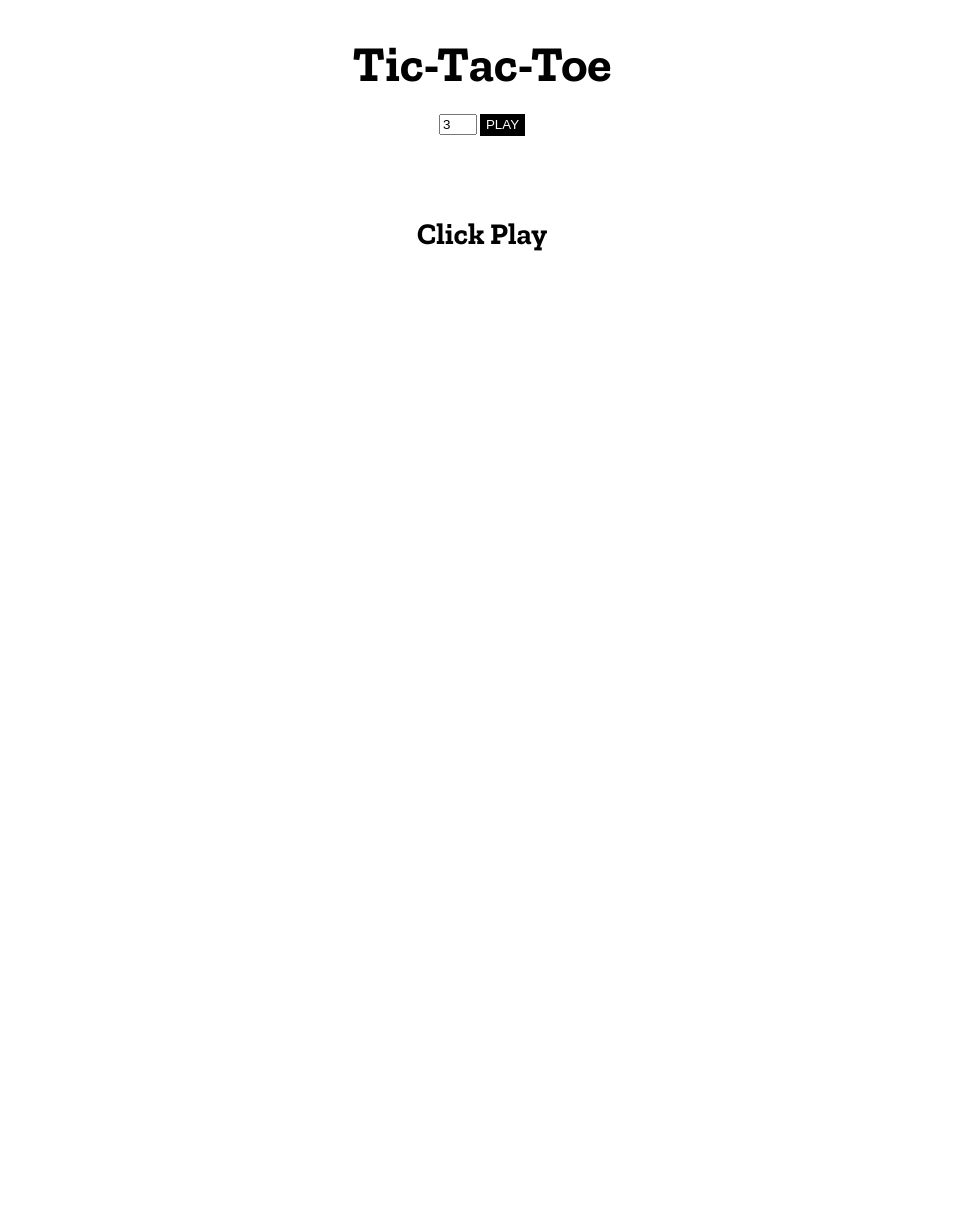
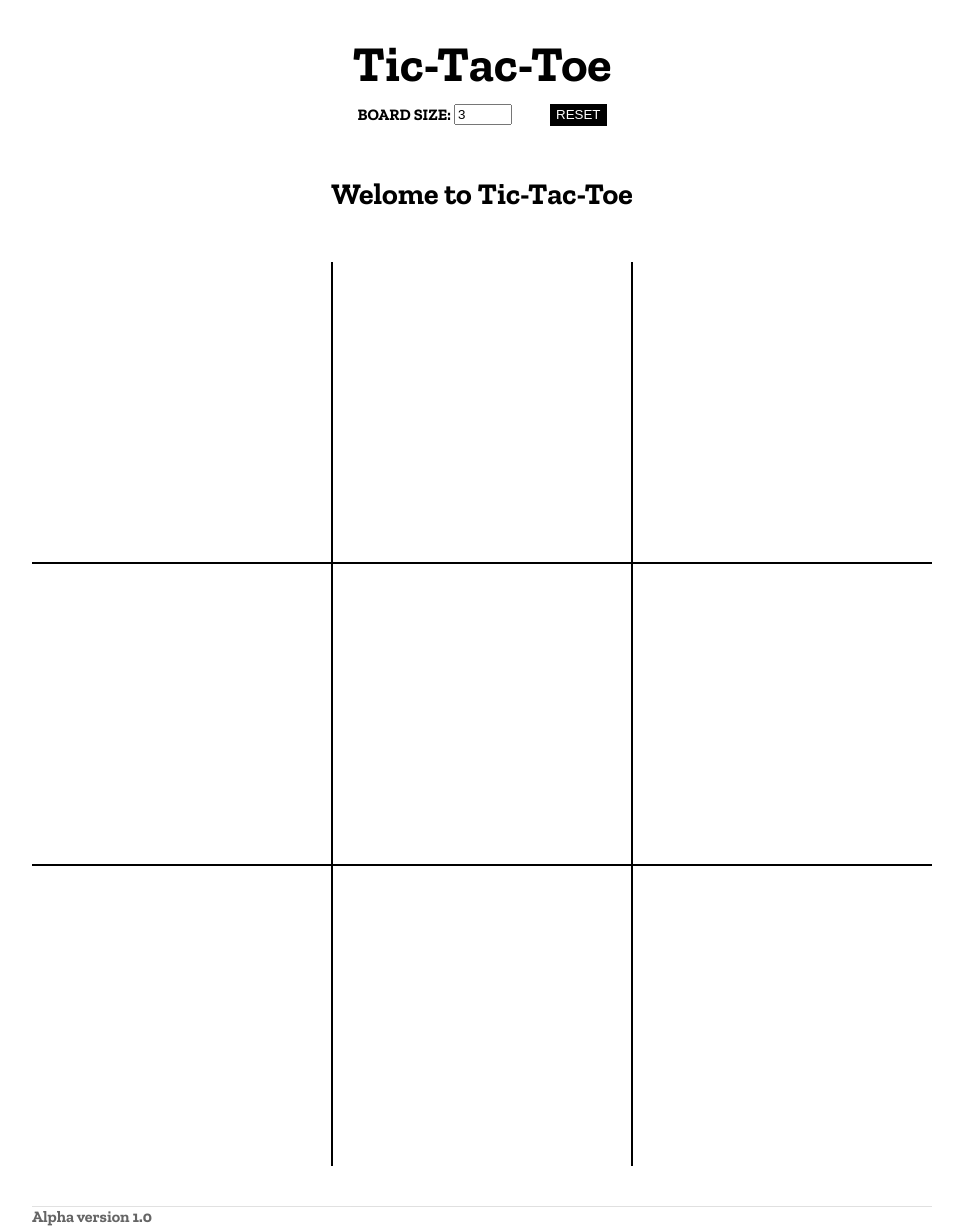
Before and after one commit to vjohndo/tic-tac-toe, a plain HTML site: page index.html in a window 1280 px wide. Shown: the whole page, without its empty margins (158-1121 px from the left). Before the commit the page ends 800 px from the top, so only its background shows below. Drawn offline with nearby package versions, Linux system fonts and the light colour scheme.

Commit message:
alpha 1.0

```diff
--- a/index.html
+++ b/index.html
@@ -12,10 +12,11 @@
         <h1>Tic-Tac-Toe</h1>
      </header>
      <section id='gameControls'>
-         <input type="number" value="3">
-         <button>PLAY</button>
+         BOARD SIZE: <input type="number" value="3">
+         <button>RESET</button>
      </section>
      <main>
+        <p id="gamelog">Click Play</p>
          <div id="display">
             <!-- <div class='coord r1c1'>r1,c1</div>
             <div class='coord r1c2'>r1,c2</div>
@@ -27,9 +28,10 @@
             <div class='coord r3c2'>r3,c2</div>
             <div class='coord r3c3'>r3,c3</div> -->
          </div>
-         <p id="gamelog">Click Play</p>
      </main>
-
+     <footer>
+         Alpha version 1.0
+     </footer>
      <script src="script.js"></script>
  </body>
  </html>
--- a/script.js
+++ b/script.js
@@ -123,7 +123,8 @@ const makeClickable = () => {
     }
 }
 
-makeClickable();
+generateGameboard();
+gamelog.textContent = `Welome to Tic-Tac-Toe`
 sizeButton.addEventListener('click', generateGameboard)
 sizeInput.addEventListener('keypress', function (e) {
     if (e.key === 'Enter') {
--- a/style.css
+++ b/style.css
@@ -8,7 +8,7 @@ body {
 }
 
 section {
-    margin: 30px 0px;
+    margin: 20px 0px 50px 0px;
 
 }
 
@@ -19,6 +19,7 @@ button {
     border-radius: 0;
     transition: 0.25s;
     height: 22px;
+    margin-left: 35px;
 }
 
 button:hover {
@@ -27,23 +28,31 @@ button:hover {
 }
 
 input {
-    width: 30px;
+    width: 50px;
     height: 100%;
 }
 
 h1 {
     font-size: 50px;
+    margin-bottom: 0;
 }
 
 p {
     font-size: 30px;
+    margin-top: 15px;
+    margin-bottom: 50px;
 }
 
 header {
     height: 50px;
 }
 
-
+footer {
+    opacity: 60%;
+    margin-top: 40px;
+    border-top: 1px solid rgba(0,0,0, 0.2);
+    text-align: left;
+}
 
 #display {
     background-color: black;
@@ -64,9 +73,6 @@ header {
     cursor: pointer;
 }
 
-p {
-    margin-top: 50px;
-}
 
 .o {
     color: palegreen;
```
